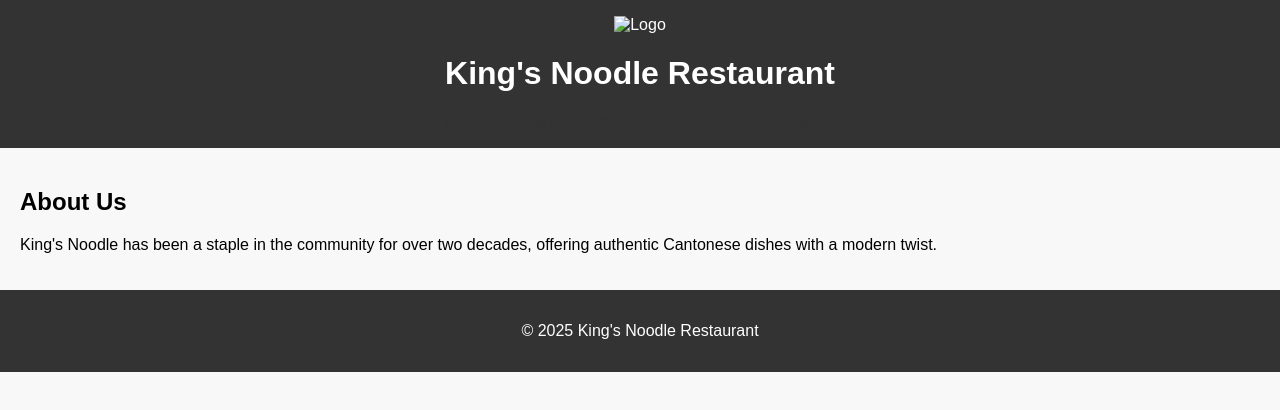
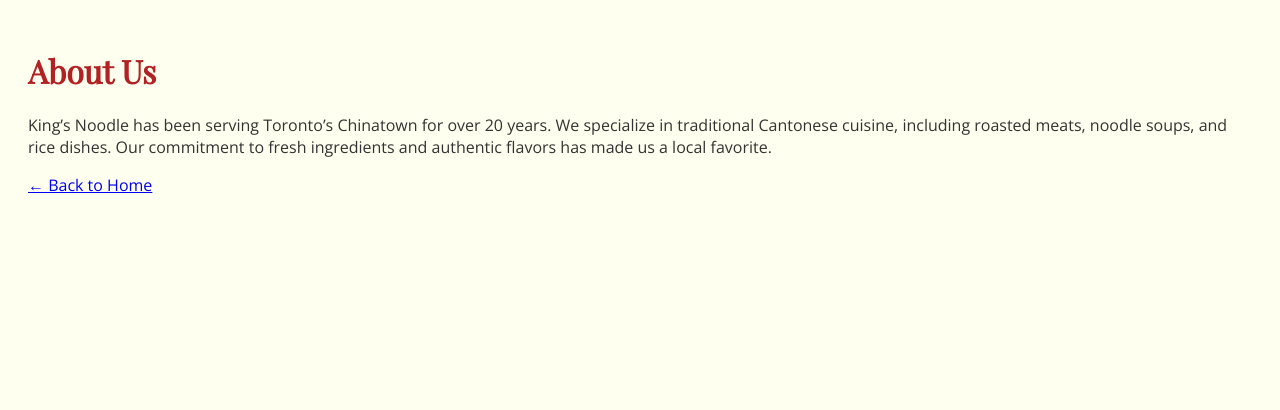
Before and after one commit to naimaademr/King-s-Noodle-Restaurant, a plain HTML site: page about.html in a window 1280 px wide. Drawn offline with nearby package versions, Linux system fonts and the light colour scheme.

Commit message:
Update about.html

```diff
--- a/about.html
+++ b/about.html
@@ -1,31 +1,17 @@
-
 <!DOCTYPE html>
-<html lang='en'>
+<html lang="en">
 <head>
-    <meta charset='UTF-8'>
-    <title>About Us</title>
-    <link rel='stylesheet' href='style.css'>
+  <meta charset="UTF-8">
+  <title>About Us - King’s Noodle</title>
+  <link href="https://fonts.googleapis.com/css2?family=Playfair+Display&family=Open+Sans&display=swap" rel="stylesheet">
+  <style>
+    body { font-family: 'Open Sans', sans-serif; background-color: #FFFFF0; color: #333; padding: 20px; }
+    h1 { font-family: 'Playfair Display', serif; color: #B22222; }
+  </style>
 </head>
 <body>
-    <header>
-        <img src='images/logo.png' alt='Logo' style='height:50px;'>
-        <h1>King's Noodle Restaurant</h1>
-        <nav>
-            <a href='index.html'>Home</a>
-            <a href='menu.html'>Menu</a>
-            <a href='about.html'>About Us</a>
-            <a href='contact.html'>Contact</a>
-            <a href='gallery.html'>Gallery</a>
-        </nav>
-    </header>
-    <div class='container'>
-
-<h2>About Us</h2>
-<p>King's Noodle has been a staple in the community for over two decades, offering authentic Cantonese dishes with a modern twist.</p>
-
-    </div>
-    <footer>
-        <p>© 2025 King's Noodle Restaurant</p>
-    </footer>
+  <h1>About Us</h1>
+  <p>King’s Noodle has been serving Toronto’s Chinatown for over 20 years. We specialize in traditional Cantonese cuisine, including roasted meats, noodle soups, and rice dishes. Our commitment to fresh ingredients and authentic flavors has made us a local favorite.</p>
+  <p><a href="index.html">← Back to Home</a></p>
 </body>
 </html>
```
